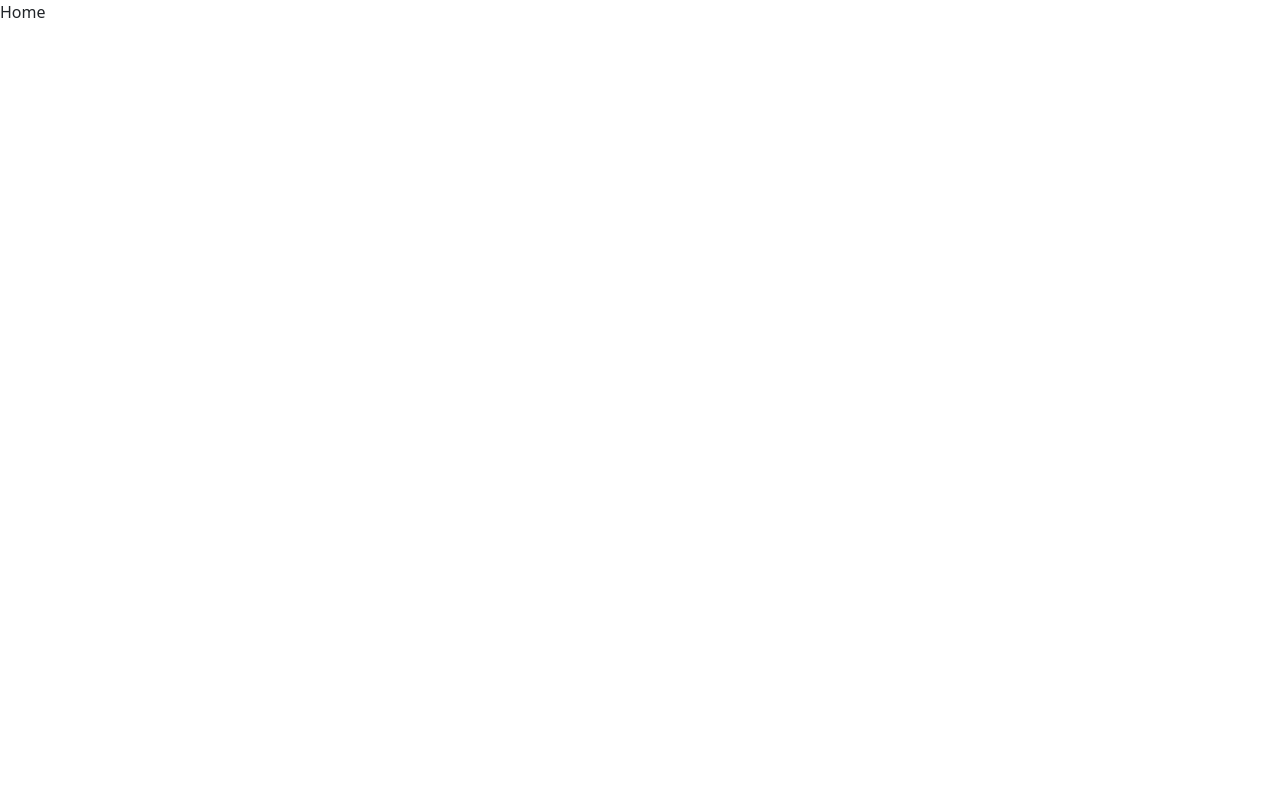
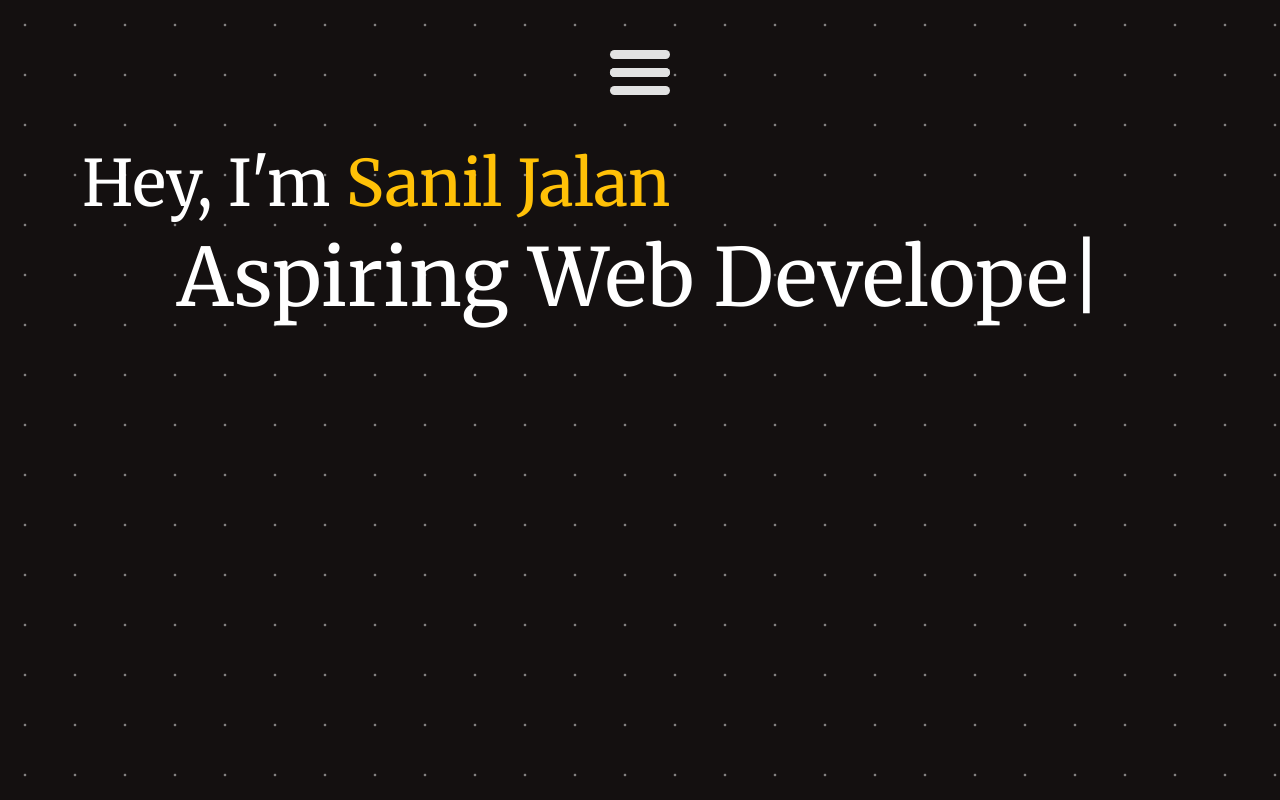
Before and after one commit to Sanil14/Sanil14.github.io, a React (Create React App) app: page / in a window 1280 px wide. Built offline with nearby package versions, Linux system fonts and the light colour scheme; the HTML template or start-up script is replaced by a standard one.

Commit message:
finish replicate home page

```diff
--- a/package.json
+++ b/package.json
@@ -11,7 +11,8 @@
     "react-bootstrap": "^2.0.2",
     "react-dom": "^17.0.2",
     "react-router-dom": "^6.0.2",
-    "react-scripts": "4.0.3"
+    "react-scripts": "4.0.3",
+    "typewriter-effect": "^2.18.2"
   },
   "scripts": {
     "start": "react-scripts start",
--- a/public/index.html
+++ b/public/index.html
@@ -1,19 +1,20 @@
 <!DOCTYPE html>
 <html lang="en">
+
 <head>
   <meta charset="utf-8" />
   <link rel="icon" href="%PUBLIC_URL%/favicon.ico" />
   <meta name="viewport" content="width=device-width, initial-scale=1" />
   <meta name="theme-color" content="#000000" />
-    <meta
-      name="description"
-      content="Web site created using create-react-app"
-    />
-    <link rel="apple-touch-icon" href="%PUBLIC_URL%/logo192.png" />
-    <title>React App</title>
+  <meta name="description" content="Sanil Jalan Portfolio" />
+  <link href="https://fonts.googleapis.com/css?family=Merriweather|Roboto+Slab&display=swap" rel="stylesheet">
+  <script src="https://kit.fontawesome.com/6fc329426c.js" crossorigin="anonymous"></script>
+  <title>Sanil Jalan</title>
 </head>
+
 <body>
   <noscript>You need to enable JavaScript to run this app.</noscript>
   <div id="root"></div>
 </body>
+
 </html>
--- a/src/App.js
+++ b/src/App.js
@@ -1,13 +1,16 @@
 import React from "react";
 import { Routes, Route, BrowserRouter as Router } from "react-router-dom";
+import "./css/App.css"
 import Home from "./components/Home";
 import About from "./components/About";
 import Projects from "./components/Projects";
 import Contact from "./components/Contact";
+import Navbar from "./components/Navbar"
 
 const App = () => {
   return (
     <Router>
+      <Navbar />
       <Routes>
         <Route exact path="/" element={<Home />}></Route>
         <Route exact path="/about" element={<About />}></Route>
--- a/src/components/Home.js
+++ b/src/components/Home.js
@@ -1,11 +1,27 @@
 import React from "react";
+import Container from "react-bootstrap/Container";
+import Row from "react-bootstrap/Row";
+import Typewriter from 'typewriter-effect';
+import "../css/Home.css"
 
 const Home = () => {
-    console.log("HELLO?")
     return (
-        <div>
-            Home
-        </div>
+        <Container>
+            <Row className="center title wow fadeIn">
+                <h3>Hey, I'm <span class="warning">Sanil Jalan</span></h3>
+            </Row>
+            <Row className="center typewriter">
+                <h1>
+                    <Typewriter
+                        options={{
+                            strings: ["Aspiring Web Developer", "Aspiring NodeJS Developer", "Aspiring Backend Developer", "Aspiring Software Engineer"],
+                            autoStart: true,
+                            loop: true,
+                        }}
+                    />
+                </h1>
+            </Row>
+        </Container>
     )
 }
 
--- /dev/null
+++ b/src/components/Navbar.js
@@ -0,0 +1,64 @@
+import React, { useState, useRef } from "react";
+import { Link } from "react-router-dom";
+import "../css/Navbar.css"
+
+const Navbar = () => {
+    const [height, setHeight] = useState("0");
+    const [open, setOpen] = useState(false);
+    const nav = useRef(null);
+
+    const openNav = () => {
+        if (height === "100vh") {
+            hideNav()
+        } else {
+            setHeight("100vh");
+            setOpen(true);
+            nav.current.focus();
+        }
+    }
+
+    const hideNav = () => {
+        setHeight("0px");
+        setOpen(false);
+    }
+
+    return (
+        <section onBlur={nav} ref={nav}>
+            <div className="sidepanel wow fadeInRight" style={{ height }}>
+                <a className="closebtn" onClick={hideNav}>&times;</a>
+                <Link to="/"><i className="fas fa-sort-up fa-rotate-90"></i> Home</Link>
+                <Link to="/about" className="aboutme">About Me</Link>
+                <Link to="/projects" className="projects">My Projects</Link>
+                <Link to="/contact">Contact Me</Link>
+
+                <div className="socialmedia">
+                    <a href="mailto:saniljalan14@gmail.com" target="_blank" rel="noreferrer">
+                        <span className="tag">saniljalan14@gmail.com</span>
+                        <i className="fas fa-paper-plane fa-2x"></i>
+                    </a>
+                    <a href="https://discordapp.com/channels/@me/248507627540185088" target="_blank" rel="noreferrer">
+                        <span className="tag">Sanil#2634</span>
+                        <i className="fab fa-discord fa-2x"></i>
+                    </a>
+                    <a href="https://github.com/Sanil14" target="_blank" rel="noreferrer">
+                        <span className="tag">Sanil14</span>
+                        <i className="fab fa-github fa-2x"></i>
+                    </a>
+                    <a href="https://twitter.com/sanil1402" target="_blank" rel="noreferrer">
+                        <span className="tag">Sanil1402</span>
+                        <i className="fab fa-twitter fa-2x"></i>
+                    </a>
+                </div>
+            </div>
+
+            <div id="nav-icon3" className={`row wow slideInDown ${open ? 'open' : ''}`} title="Toggle Navbar" onClick={openNav}>
+                <span></span>
+                <span></span>
+                <span></span>
+                <span></span>
+            </div>
+        </section>
+    )
+}
+
+export default Navbar;
--- a/src/css/App.css
+++ b/src/css/App.css
@@ -1,38 +1,33 @@
-.App {
-  text-align: center;
+html {
+  height: 100% !important;
+  margin: 0;
 }
 
-.App-logo {
-  height: 40vmin;
-  pointer-events: none;
+body {
+  margin: 0;
+  color: white;
+  background-color: rgb(20, 16, 16);
+  background-image: radial-gradient(#cfcfcf, transparent 5%);
+  background-size: 50px 50px;
+  font-weight: 400;
+  font-family:'Segoe UI', Tahoma, Geneva, Verdana, serif;
 }
 
-@media (prefers-reduced-motion: no-preference) {
-  .App-logo {
-    animation: App-logo-spin infinite 20s linear;
-  }
+.center {
+  display: flex;
+  justify-content: center;
 }
 
-.App-header {
-  background-color: #282c34;
-  min-height: 100vh;
-  display: flex;
-  flex-direction: column;
-  align-items: center;
-  justify-content: center;
-  font-size: calc(10px + 2vmin);
-  color: white;
+.title h3 {
+  font-size: 4em;
+  font-weight: 500;
+  font-family: 'Merriweather', serif;
 }
 
-.App-link {
-  color: #61dafb;
+.typewriter h1 {
+  text-align: center;
+  padding: 0px 10px;
+  font-size: 5em;
+  font-weight: 500;
+  font-family: 'Merriweather', serif;
 }
-
-@keyframes App-logo-spin {
-  from {
-    transform: rotate(0deg);
-  }
-  to {
-    transform: rotate(360deg);
-  }
-}
--- /dev/null
+++ b/src/css/Home.css
@@ -0,0 +1,3 @@
+.warning {
+    color: #ffc107!important
+}
--- /dev/null
+++ b/src/css/Navbar.css
@@ -0,0 +1,158 @@
+.sidepanel {
+    width: auto;
+    position: fixed;
+    z-index: 1;
+    top: 0;
+    right: 0;
+    background-color: rgba(219, 219, 219, 0.719);
+    overflow-x: hidden;
+    overflow-y: hidden;
+    overflow: hidden;
+    transition: 2.5s;
+  }
+
+  .sidepanel>a~a {
+    cursor: pointer;
+    padding: 8px 80px 8px 32px;
+    text-decoration: none;
+    font-size: 2em;
+    color: black !important;
+    display: block;
+    transition: 0.3s;
+  }
+
+  .sidepanel i {
+    color: white;
+    padding-left: 10px;
+    padding-top: 10px;
+  }
+
+  .sidepanel a:hover {
+    color: #4b4b4b;
+  }
+
+  .sidepanel .closebtn {
+    width: 30px;
+    margin: 8px 8px 8px 32px;
+    text-decoration: none;
+    font-size: 2em;
+    color: black;
+    display: block;
+    transition: 0.3s;
+    top: 0;
+    right: 0;
+    font-size: 36px;
+    cursor: pointer;
+  }
+
+  .sidepanel .socialmedia i {
+    color: white;
+    position: relative;
+    padding: 10px 6px 10px 6px;
+    bottom: 0;
+    align-items: center;
+    justify-content: center;
+  }
+
+  .sidepanel .socialmedia i:hover {
+    color: #d6d6d6;
+  }
+
+  .sidepanel .socialmedia {
+    padding-left: 32px;
+    position: absolute;
+    bottom: 2%;
+  }
+
+  .sidepanel .socialmedia .tag {
+    font-family: 'Merriweather', serif;
+    font-size: 1em;
+    visibility: hidden;
+    width: auto;
+    background-color: black;
+    color: #fff;
+    text-align: center;
+    border-radius: 6px;
+    padding: 5px 5px;
+    position: absolute;
+    bottom: 100%;
+  }
+
+  .sidepanel .socialmedia a:hover .tag {
+    visibility: visible;
+  }
+
+  /* Icon 3 */
+
+  #nav-icon3 {
+    width: 60px;
+    height: 45px;
+    margin: 50px auto;
+    -webkit-transform: rotate(0deg);
+    -moz-transform: rotate(0deg);
+    -o-transform: rotate(0deg);
+    transform: rotate(0deg);
+    -webkit-transition: .5s ease-in-out;
+    -moz-transition: .5s ease-in-out;
+    -o-transition: .5s ease-in-out;
+    transition: .5s ease-in-out;
+    cursor: pointer;
+  }
+
+  #nav-icon3 span {
+    display: block;
+    position: absolute;
+    height: 9px;
+    width: 100%;
+    background: #e2e2e2;
+    border-radius: 9px;
+    opacity: 1;
+    left: 0;
+    -webkit-transform: rotate(0deg);
+    -moz-transform: rotate(0deg);
+    -o-transform: rotate(0deg);
+    transform: rotate(0deg);
+    -webkit-transition: .25s ease-in-out;
+    -moz-transition: .25s ease-in-out;
+    -o-transition: .25s ease-in-out;
+    transition: .25s ease-in-out;
+  }
+
+  #nav-icon3 span:nth-child(1) {
+    top: 0px;
+  }
+
+  #nav-icon3 span:nth-child(2),
+  #nav-icon3 span:nth-child(3) {
+    top: 18px;
+  }
+
+  #nav-icon3 span:nth-child(4) {
+    top: 36px;
+  }
+
+  #nav-icon3.open span:nth-child(1) {
+    top: 18px;
+    width: 0%;
+    left: 50%;
+  }
+
+  #nav-icon3.open span:nth-child(2) {
+    -webkit-transform: rotate(45deg);
+    -moz-transform: rotate(45deg);
+    -o-transform: rotate(45deg);
+    transform: rotate(45deg);
+  }
+
+  #nav-icon3.open span:nth-child(3) {
+    -webkit-transform: rotate(-45deg);
+    -moz-transform: rotate(-45deg);
+    -o-transform: rotate(-45deg);
+    transform: rotate(-45deg);
+  }
+
+  #nav-icon3.open span:nth-child(4) {
+    top: 18px;
+    width: 0%;
+    left: 50%;
+  }
--- a/src/css/index.css
+++ /dev/null
@@ -1,13 +0,0 @@
-body {
-  margin: 0;
-  font-family: -apple-system, BlinkMacSystemFont, 'Segoe UI', 'Roboto', 'Oxygen',
-    'Ubuntu', 'Cantarell', 'Fira Sans', 'Droid Sans', 'Helvetica Neue',
-    sans-serif;
-  -webkit-font-smoothing: antialiased;
-  -moz-osx-font-smoothing: grayscale;
-}
-
-code {
-  font-family: source-code-pro, Menlo, Monaco, Consolas, 'Courier New',
-    monospace;
-}
```
Also changed, not shown: 1 other file (tests, documents, lock files or other folders). Lines whose indentation alone changed are shown as unchanged.
